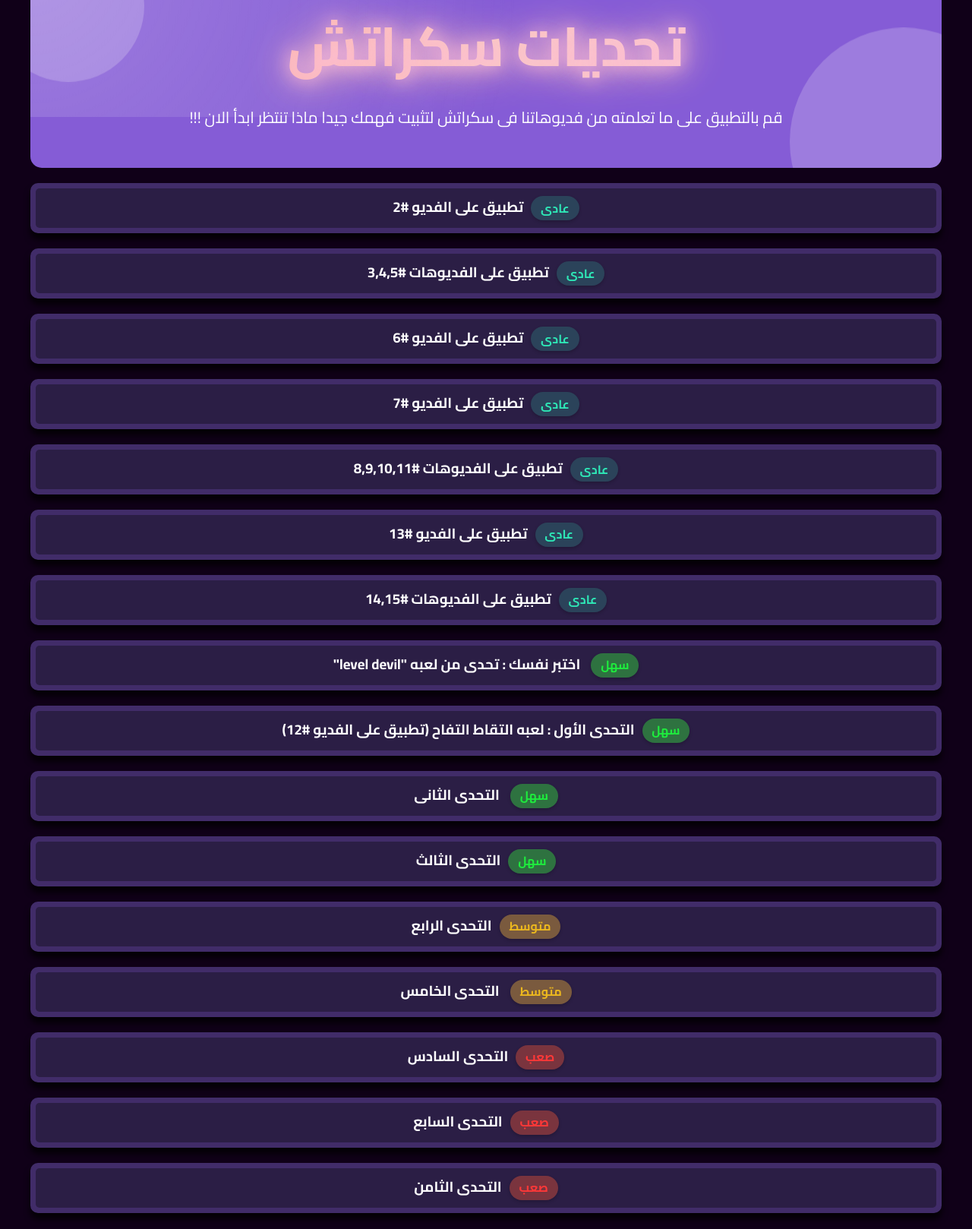
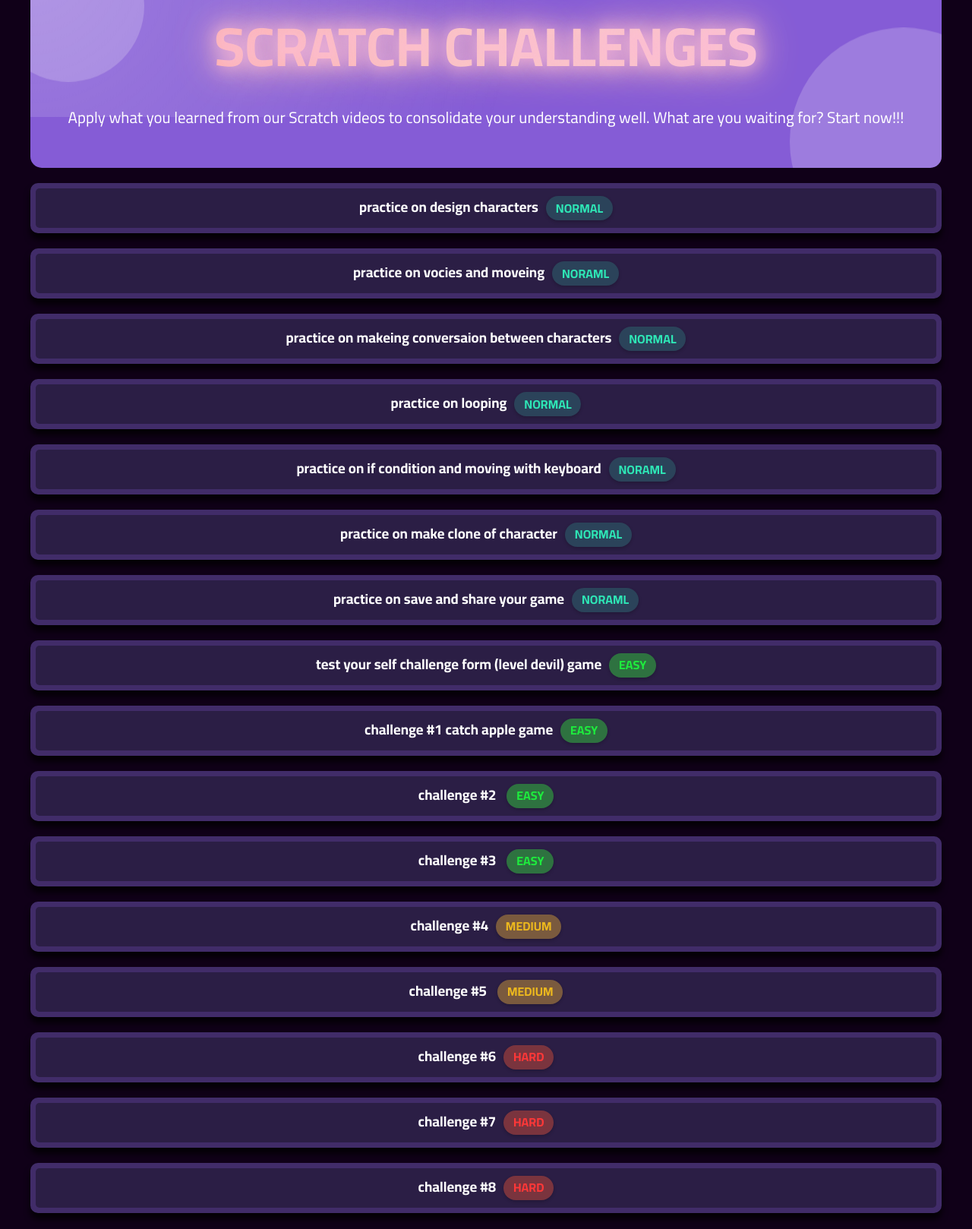
Before and after one commit to Frankishtien/MR.Robot, a website: page html/scratch-practice.html in a window 1280 px wide. Shown: the part 162-1780 px from the top of the page at 76% size. Drawn offline with nearby package versions, Linux system fonts and the light colour scheme; a web font is replaced by a local one.

Commit message:
challenges

```diff
--- a/css/user-profile.css
+++ b/css/user-profile.css
@@ -117,6 +117,7 @@ h1 {
 #email {
     background-color: rgba(255, 255, 255, 0.02);
     color: var(--text-muted);
+    cursor: not-allowed;
 }
 
 textarea {
--- a/html/scratch-practice.html
+++ b/html/scratch-practice.html
@@ -69,17 +69,16 @@
     <section class="challenges">
       <header class="scratch-header">
           <div class="header-bg"></div>
-          <h1>تحديات سكراتش</h1>
-          <p>!!! قم بالتطبيق على ما تعلمته من فديوهاتنا فى سكراتش لتثبيت فهمك جيدا  ماذا تنتظر ابدأ الان</p>
+          <h1> scratch challenges</h1>
+          <p>Apply what you learned from our Scratch videos to consolidate your understanding well. What are you waiting for? Start now!!!</p>
         </header>
 
 
 
       <div class="challenge">
-        <h3 onclick="toggleChallenge('challenge4')">تطبيق على الفديو #2<div class="blue-badge">عادى</div> </h3>
+        <h3 onclick="toggleChallenge('challenge4')">practice on design characters<div class="blue-badge">normal</div> </h3>
         <div id="challenge4" class="challenge-content">
             <p>قم بتصميم واضافه هذه الشخصيات مع تصميم نفس الخلفيه</p>
-            <p> تعلم الأول من <a href="https://youtu.be/CR_QjwbD5Zc?si=75T0CLuqzliTWCly" target="_blank" rel="noopener">هنا</a></p>
             <p class="green-note"><i class='bx bx-error-alt'></i>قم بالضغط على العلم الأخضر للبدأ</p>
             <iframe src="https://scratch.mit.edu/projects/1105810047/embed" allowtransparency="true" frameborder="0" scrolling="no" loading="lazy" allowfullscreen></iframe>
             <div class="input-wrapper">
@@ -91,12 +90,9 @@
 
 
     <div class="challenge">
-      <h3 onclick="toggleChallenge('challenge5')">تطبيق على الفديوهات #3,4,5<div class="blue-badge">عادى</div> </h3>
+      <h3 onclick="toggleChallenge('challenge5')">practice on vocies and moveing<div class="blue-badge">noraml</div> </h3>
       <div id="challenge5" class="challenge-content">
           <p>اجعل القط يتحرك كما بالمثال الاتى مع وضع نفس الصوت للشخصيه</p>
-          <p> الفديو #3 من <a href="https://youtu.be/bCgi22GY9uI?si=nrYReoOmZYwIQwm-" target="_blank" rel="noopener">هنا</a></p>
-          <p> الفديو #4 من <a href="https://youtu.be/zQlRjIOwANU?si=Z9Pm1kpRR6DRC-hT" target="_blank" rel="noopener">هنا</a></p>
-          <p> الفديو #5 من <a href="https://youtu.be/mAyJ0z7agl4?si=QjXeJ7TPX6mqoHH8" target="_blank" rel="noopener">هنا</a></p>
           <p class="green-note"><i class='bx bx-error-alt'></i>قم بالضغط على العلم الأخضر للبدأ</p>
           <iframe src="https://scratch.mit.edu/projects/1105810321/embed" allowtransparency="true" frameborder="0" scrolling="no" loading="lazy" allowfullscreen></iframe>
           <div class="input-wrapper">
@@ -108,10 +104,9 @@
 
 
   <div class="challenge">
-    <h3 onclick="toggleChallenge('challenge6')">تطبيق على الفديو #6<div class="blue-badge">عادى</div> </h3>
+    <h3 onclick="toggleChallenge('challenge6')">practice on makeing conversaion between characters<div class="blue-badge">normal</div> </h3>
     <div id="challenge6" class="challenge-content">
         <p>قم بعمل نفس هذا المثال</p>
-        <p> تعلم الأول من <a href="https://youtu.be/GFqX_qp27bw?si=FRn3inRcuzV0hl-s" target="_blank" rel="noopener">هنا</a></p>
         <p class="green-note"><i class='bx bx-error-alt'></i>قم بالضغط على العلم الأخضر للبدأ</p>
         <iframe src="https://scratch.mit.edu/projects/1105810566/embed" allowtransparency="true" frameborder="0" scrolling="no" loading="lazy" allowfullscreen></iframe>
         <div class="input-wrapper">
@@ -123,10 +118,9 @@
 
 
 <div class="challenge">
-  <h3 onclick="toggleChallenge('challenge7')">تطبيق على الفديو #7<div class="blue-badge">عادى</div> </h3>
+  <h3 onclick="toggleChallenge('challenge7')">practice on looping<div class="blue-badge">normal</div> </h3>
   <div id="challenge7" class="challenge-content">
       <p>قم بعمل نفس هذا المثال</p>
-      <p> تعلم الأول من <a href="https://youtu.be/bdtsNEGcfcc?si=8tADinF60r1DWDHo" target="_blank" rel="noopener">هنا</a></p>
       <p class="green-note"><i class='bx bx-error-alt'></i>قم بالضغط على العلم الأخضر للبدأ</p>
       <iframe src="https://scratch.mit.edu/projects/1105810687/embed" allowtransparency="true" frameborder="0" scrolling="no" loading="lazy" allowfullscreen></iframe>
       <p class="red-note"><i class='bx bx-error-alt'></i> لا تنس الضغط على الزر الاحمر 🔴 قبل الخروج </p>
@@ -140,14 +134,9 @@
 
 
 <div class="challenge">
-<h3 onclick="toggleChallenge('challenge8')">تطبيق على الفديوهات #8,9,10,11<div class="blue-badge">عادى</div> </h3>
+<h3 onclick="toggleChallenge('challenge8')">practice on if condition and moving with keyboard<div class="blue-badge">noraml</div> </h3>
 <div id="challenge8" class="challenge-content">
     <p>قم بعمل نفس هذا المثال</p>
-    <p> الفديو #8 من <a href="https://youtu.be/5DIW7K838Ek?si=VtnDa-E5QqVA6fUj" target="_blank" rel="noopener">هنا</a></p>
-    <p> الفديو #9 من <a href="https://youtu.be/chDV57OmxvY?si=a8IPOjmwBRBovBjI" target="_blank" rel="noopener">هنا</a></p>
-    <p> الفديو #10 من <a href="https://youtu.be/eVy55kWoR0s?si=WEPc8cVLhrlRReUE" target="_blank" rel="noopener">هنا</a></p>
-    <p> الفديو #11 من <a href="https://youtu.be/u1HB1OdoARU?si=Qe6GZl7kI7aowMOF" target="_blank" rel="noopener">هنا</a></p>
-    <p>  الحل من <a href="https://youtu.be/CmRfaKty9-4?si=9LTtAtg2aH4WRIiT" target="_blank" rel="noopener">هنا</a></p>
     <p class="green-note"><i class='bx bx-error-alt'></i>قم بالضغط على العلم الأخضر للبدأ</p>
     <iframe src="https://scratch.mit.edu/projects/1105810887/embed" allowtransparency="true" frameborder="0" scrolling="no" loading="lazy" allowfullscreen></iframe>
     <div class="input-wrapper">
@@ -158,10 +147,9 @@
 </div>
 
 <div class="challenge">
-<h3 onclick="toggleChallenge('challenge9')">تطبيق على الفديو #13<div class="blue-badge">عادى</div> </h3>
+<h3 onclick="toggleChallenge('challenge9')">practice on make clone of character<div class="blue-badge">normal</div> </h3>
 <div id="challenge9" class="challenge-content">
     <p>قم بعمل نفس هذا المثال</p>
-    <p> تعلم الأول من <a href="https://youtu.be/GJmVH0_st-8?si=fUcn1mGXQmzbVHCX" target="_blank" rel="noopener">هنا</a></p>
     <p class="green-note"><i class='bx bx-error-alt'></i>قم بالضغط على العلم الأخضر للبدأ</p>
     <iframe src="https://scratch.mit.edu/projects/1058032793/embed" allowtransparency="true" frameborder="0" scrolling="no" loading="lazy" allowfullscreen></iframe>
     <div class="input-wrapper">
@@ -172,12 +160,9 @@
 </div>
 
 <div class="challenge">
-<h3 onclick="toggleChallenge('challenge10')">تطبيق على الفديوهات #14,15<div class="blue-badge">عادى</div> </h3>
+<h3 onclick="toggleChallenge('challenge10')">practice on save and share your game<div class="blue-badge">noraml</div> </h3>
 <div id="challenge10" class="challenge-content">
     <p>قم بعمل لعبه بسيطه وضع لها صوره مصغره وقمم بارسالها على سيرفر الديسكورد </p>
-    <p> سيرفر الديسكورد من    <a href=" https://discord.com/invite/nvp7WxFSxb  " target="_blank" rel="noopener">هنا<i class="bx bxl-discord-alt"></i></a></p>
-    <p> الفديو #14 من <a href="https://youtu.be/m37tKMgv2q0?si=5BoW2mvT0J7KkbtY" target="_blank" rel="noopener">هنا</a></p>
-    <p> الفديو #15 من <a href="https://youtu.be/4pLv4KzFojg?si=EigJM5S5EY3fco1k" target="_blank" rel="noopener">هنا</a></p>
     <p class="green-note"><i class='bx bx-error-alt'></i>قم بالضغط على العلم الأخضر للبدأ</p>
     <iframe src="https://scratch.mit.edu/projects/1105811864/embed" allowtransparency="true" frameborder="0" scrolling="no" loading="lazy" allowfullscreen></iframe>
     <div class="input-wrapper">
@@ -190,7 +175,7 @@
 
 
 <div class="challenge">
-<h3 onclick="toggleChallenge('challenge12')"> "level devil" اختبر نفسك : تحدى من لعبه <div class="green-badge">سهل</div> </h3>
+<h3 onclick="toggleChallenge('challenge12')">test your self challenge form (level devil) game<div class="green-badge">easy</div> </h3>
 <div id="challenge12" class="challenge-content">
     <p>حاول صنع لعبه مثل هذه اللعبه</p>
     <p class="green-note"><i class='bx bx-error-alt'></i>قم بالضغط على العلم الأخضر للبدأ</p>
@@ -203,10 +188,9 @@
 </div>
 
       <div class="challenge">
-          <h3 onclick="toggleChallenge('challenge1')">(تطبيق على الفديو #12) التحدى الأول : لعبه التقاط التفاح<div class="green-badge">سهل</div> </h3>
+          <h3 onclick="toggleChallenge('challenge1')">challenge #1 catch apple game<div class="green-badge">easy</div> </h3>
           <div id="challenge1" class="challenge-content">
               <p> حاول صنع لعبه مثل هذه اللعبه</p>
-              <p>اذا عجزت عن حلها الحل من <a href="https://youtu.be/RiNK23sAVxI" target="_blank" rel="noopener">هنا</a></p>
               <p class="green-note"><i class='bx bx-error-alt'></i>قم بالضغط على العلم الأخضر للبدأ</p>
               <iframe src="https://scratch.mit.edu/projects/1058019684/embed" allowtransparency="true" frameborder="0" scrolling="no" loading="lazy" allowfullscreen></iframe>
               <p class="red-note"><i class='bx bx-error-alt'></i> لا تنس الضغط على الزر الاحمر 🔴 قبل الخروج </p>
@@ -218,7 +202,7 @@
       </div>
 
       <div class="challenge">
-        <h3 onclick="toggleChallenge('challenge11')">التحدى الثانى <div class="green-badge">سهل</div> </h3>
+        <h3 onclick="toggleChallenge('challenge11')"> challenge #2 <div class="green-badge">easy</div> </h3>
         <div id="challenge11" class="challenge-content">
             <p>حاول صنع لعبه مثل هذه اللعبه</p>
             <p class="green-note"><i class='bx bx-error-alt'></i>قم بالضغط على العلم الأخضر للبدأ</p>
@@ -232,7 +216,7 @@
     </div>
 
     <div class="challenge">
-      <h3 onclick="toggleChallenge('challenge13')">التحدى الثالث<div class="green-badge">سهل</div> </h3>
+      <h3 onclick="toggleChallenge('challenge13')">challenge  #3 <div class="green-badge">easy</div> </h3>
       <div id="challenge13" class="challenge-content">
           <p>حاول صنع لعبه مثل هذه اللعبه</p>
           <p class="green-note"><i class='bx bx-error-alt'></i>قم بالضغط على العلم الأخضر للبدأ</p>
@@ -246,7 +230,7 @@
   </div>
 
       <div class="challenge">
-          <h3 onclick="toggleChallenge('challenge2')">التحدى الرابع<div class="yellow-badge">متوسط</div> </h3>
+          <h3 onclick="toggleChallenge('challenge2')"> challenge #4<div class="yellow-badge">medium</div> </h3>
           <div id="challenge2" class="challenge-content">
               <p>حاول صنع لعبه مثل هذه اللعبه</p>
               <p class="green-note"><i class='bx bx-error-alt'></i>قم بالضغط على العلم الأخضر للبدأ</p>
@@ -260,7 +244,7 @@
       </div>
 
       <div class="challenge">
-        <h3 onclick="toggleChallenge('challenge16')">التحدى الخامس <div class="yellow-badge">متوسط</div> </h3>
+        <h3 onclick="toggleChallenge('challenge16')"> challenge #5 <div class="yellow-badge">medium</div> </h3>
         <div id="challenge16" class="challenge-content">
           <p>حاول صنع لعبه مثل هذه اللعبه</p>
           <p class="green-note"><i class='bx bx-error-alt'></i>قم بالضغط على العلم الأخضر للبدأ</p>
@@ -275,7 +259,7 @@
 
 
       <div class="challenge">
-          <h3 onclick="toggleChallenge('challenge3')">التحدى السادس<div class="red-badge">صعب</div></h3>
+          <h3 onclick="toggleChallenge('challenge3')"> challenge #6<div class="red-badge">hard</div></h3>
           <div id="challenge3" class="challenge-content">
               <p>حاول صنع لعبه مثل هذه اللعبه</p>
               <p class="green-note"><i class='bx bx-error-alt'></i>قم بالضغط على العلم الأخضر للبدأ</p>
@@ -290,7 +274,7 @@
 
 
       <div class="challenge">
-        <h3 onclick="toggleChallenge('challenge14')">التحدى السابع<div class="red-badge">صعب</div></h3>
+        <h3 onclick="toggleChallenge('challenge14')"> challenge #7<div class="red-badge">hard</div></h3>
         <div id="challenge14" class="challenge-content">
           <p>حاول صنع لعبه مثل هذه اللعبه</p>
           <p class="green-note"><i class='bx bx-error-alt'></i>قم بالضغط على العلم الأخضر للبدأ</p>
@@ -304,7 +288,7 @@
     </div>
 
     <div class="challenge">
-      <h3 onclick="toggleChallenge('challenge15')">التحدى الثامن<div class="red-badge">صعب</div></h3>
+      <h3 onclick="toggleChallenge('challenge15')"> challenge #8<div class="red-badge">hard</div></h3>
       <div id="challenge15" class="challenge-content">
           <p>حاول صنع لعبه مثل هذه اللعبه</p>
           <p class="green-note"><i class='bx bx-error-alt'></i>قم بالضغط على العلم الأخضر للبدأ</p>
```
Also changed, not shown: index.html (+5 -5 lines).
